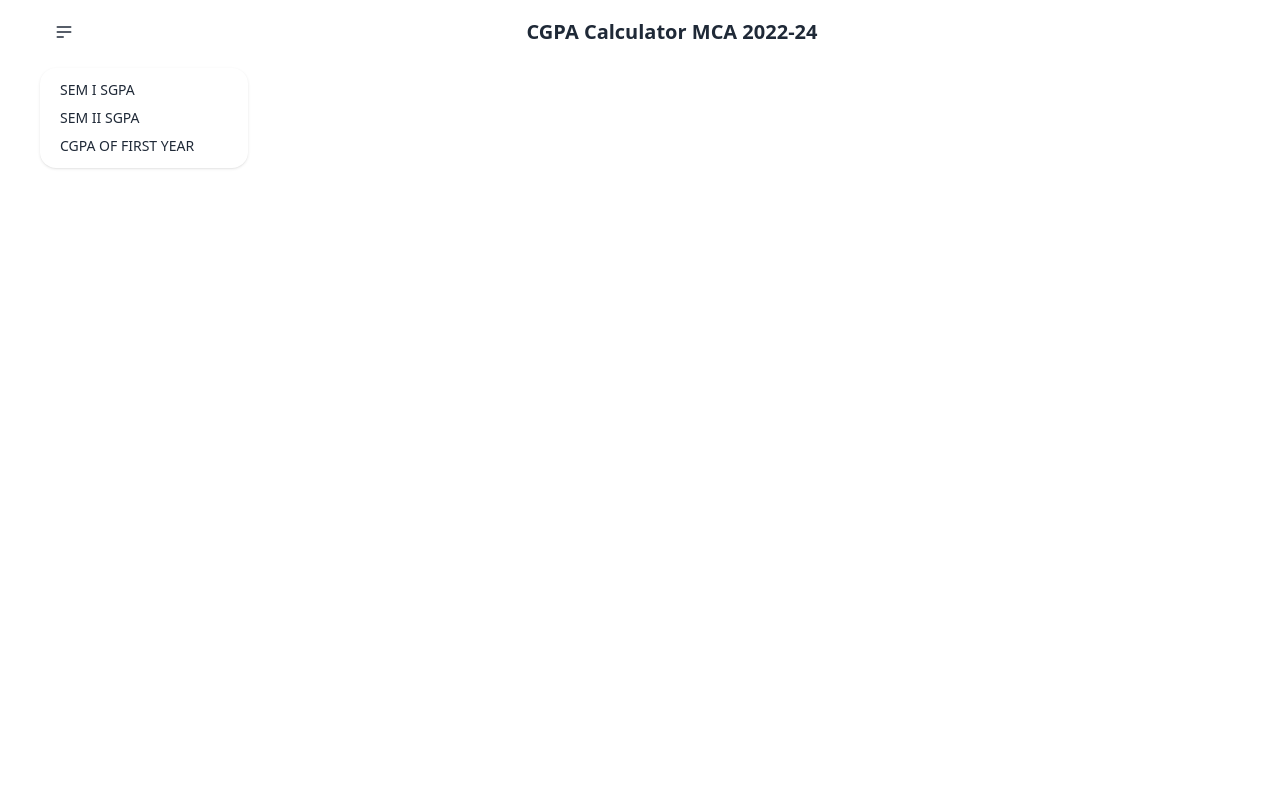
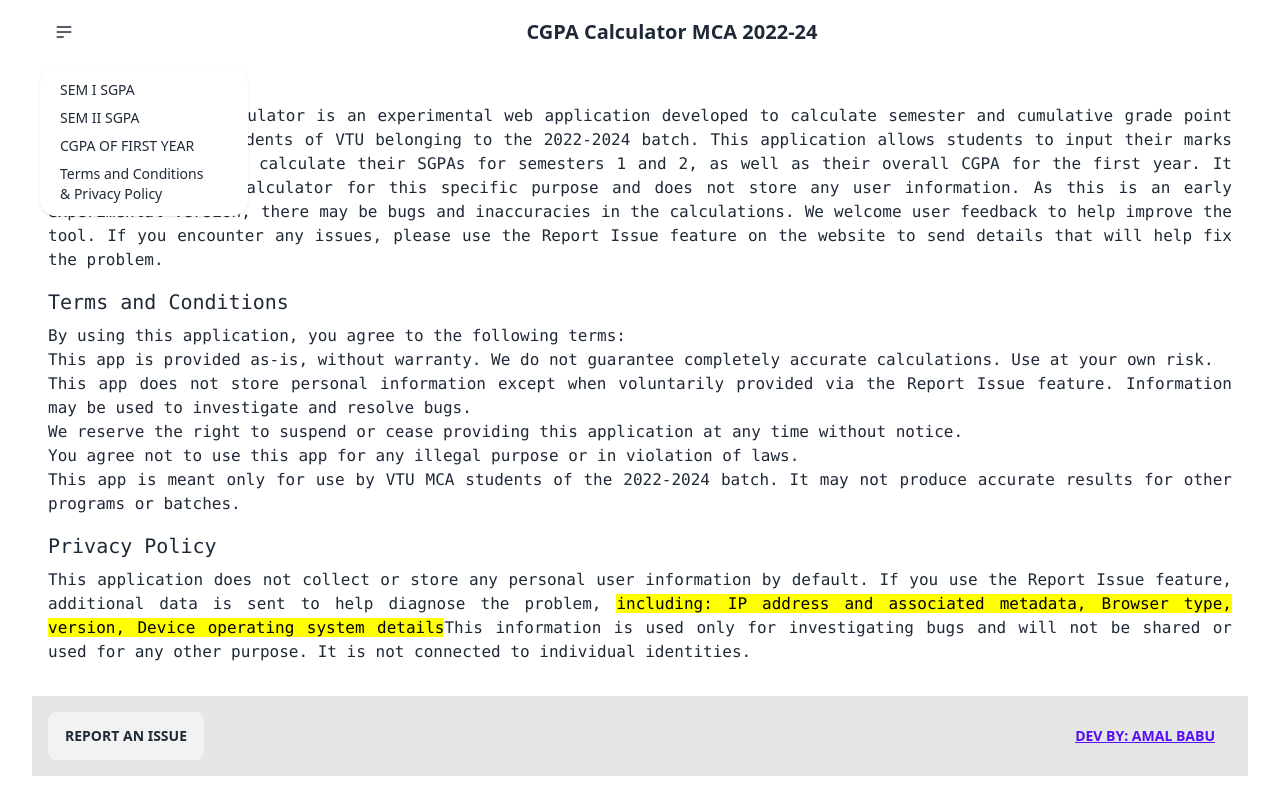
Before and after one commit to amal-babu-git/cgpa-mca-vtu-2022-24, a React (Vite) app: page /privacy-policy in a window 1280 px wide. Both pictures are taken after a click on the label 64 px from the left and 32 px from the top of the page. Built offline with nearby package versions, Linux system fonts and the light colour scheme.

Commit message:
privacy policy and report ui

```diff
--- a/index.html
+++ b/index.html
@@ -4,7 +4,7 @@
     <meta charset="UTF-8" />
     <link rel="icon" type="image/svg+xml" href="/vite.svg" />
     <meta name="viewport" content="width=device-width, initial-scale=1.0" />
-    <title>Vite + React</title>
+    <title>CGPA VTU MCA 2022-24 Calculator</title>
   </head>
   <body>
     <div id="root"></div>
--- a/package.json
+++ b/package.json
@@ -1,5 +1,5 @@
 {
-  "name": "sgpa-cgpa-calculator",
+  "name": "sgpa-cgpa-calculator-vtu-mca-2022-24",
   "private": true,
   "version": "0.0.0",
   "type": "module",
--- a/src/App.jsx
+++ b/src/App.jsx
@@ -5,24 +5,12 @@
 import SemOneSGPACard from "./components/SGPA/SemOneSGPACard";
 import SemTwoSGPACard from "./components/SGPA/SemTwoSGPACard";
 import FirstYearCGPA from "./components/CGPA/FirstYearCGPA";
+import Footer from "./components/footer/Footer";
+import PrivacyP from "./components/privacy/PrivacyP";
 
 function App() {
 
-	const ShowMyProfile = () => {
-		return (
-			<>
-				<div className="text-end">
-					<a
-						className="btn btn-link"
-						href="http://www.github.com/amal-babu-git"
-						// target="_blank"
-					>
-						Dev By: AMAL BABU
-					</a>
-				</div>
-			</>
-		);
-	};
+
 
 	return (
 		<>
@@ -45,8 +33,13 @@
 						path="cgpa-year-one"
 						element={<FirstYearCGPA />}
 					/>
+					<Route
+						path="privacy-policy"
+						element={<PrivacyP />}
+					/>
+
 				</Routes>
-				<ShowMyProfile />
+				<Footer/>
 			</BrowserRouter>
 		</>
 	);
--- /dev/null
+++ b/src/components/footer/Footer.jsx
@@ -0,0 +1,19 @@
+import DeveloperProfile from "../utilities/DeveloperProfile";
+import ReportIssueModal from "../utilities/ReportIssueModal";
+
+const Footer = () => {
+  return (
+		<>
+			<footer className="footer items-center p-4 bg-base-300 text-neutral-content mt-4">
+				<aside className="items-center grid-flow-col">
+					<ReportIssueModal/>
+				</aside>
+				<nav className="grid-flow-col gap-4 md:place-self-center md:justify-self-end">
+					<DeveloperProfile/>
+				</nav>
+			</footer>
+		</>
+	);
+}
+
+export default Footer
--- a/src/components/header/Navbar.jsx
+++ b/src/components/header/Navbar.jsx
@@ -14,6 +14,9 @@
 	// on click to calculate first year CGPA
 	const onClickFirstYearCGPA = () => {
 		navigate("/cgpa-year-one");
+	};
+	const onClickPrivacyPolicy = () => {
+		navigate("/privacy-policy");
 	};
 
 	return (
@@ -52,6 +55,9 @@
 							</li>
 							<li>
 								<a onClick={onClickFirstYearCGPA}>CGPA OF FIRST YEAR</a>
+							</li>
+							<li>
+								<a onClick={onClickPrivacyPolicy}>Terms and Conditions & Privacy Policy</a>
 							</li>
 						</ul>
 					</div>
--- /dev/null
+++ b/src/components/privacy/PrivacyP.jsx
@@ -0,0 +1,75 @@
+
+const PrivacyP = () => {
+  return (
+		<div className="mt-4 font-mono text-justify">
+			<div className="container mx-auto p-4">
+				{/* About */}
+				<h1 className="text-2xl font-medium">About</h1>
+
+				<p className="mt-2 text-gray-800">
+					The SGPA & CGPA Calculator is an experimental web application
+					developed to calculate semester and cumulative grade point averages
+					for MCA students of VTU belonging to the 2022-2024 batch. This
+					application allows students to input their marks for each subject and
+					calculate their SGPAs for semesters 1 and 2, as well as their overall
+					CGPA for the first year. It acts as an online calculator for this
+					specific purpose and does not store any user information. As this is
+					an early experimental version, there may be bugs and inaccuracies in
+					the calculations. We welcome user feedback to help improve the tool.
+					If you encounter any issues, please use the Report Issue feature on
+					the website to send details that will help fix the problem.
+				</p>
+
+				{/* Terms */}
+				<h2 className="mt-4 text-xl font-medium">Terms and Conditions</h2>
+
+				<p className="mt-2 text-gray-800">
+					By using this application, you agree to the following terms:
+				</p>
+
+				<ul>
+					<li>
+						This app is provided as-is, without warranty. We do not guarantee
+						completely accurate calculations. Use at your own risk.
+					</li>
+					<li>
+						This app does not store personal information except when voluntarily
+						provided via the Report Issue feature. Information may be used to
+						investigate and resolve bugs.
+					</li>
+					<li>
+						We reserve the right to suspend or cease providing this application
+						at any time without notice.
+					</li>
+					<li>
+						You agree not to use this app for any illegal purpose or in
+						violation of laws.
+					</li>
+					<li>
+						This app is meant only for use by VTU MCA students of the 2022-2024
+						batch. It may not produce accurate results for other programs or
+						batches.
+					</li>
+				</ul>
+
+				{/* Privacy */}
+				<h2 className="mt-4 text-xl font-medium">Privacy Policy</h2>
+
+				<p className="mt-2 text-gray-800">
+					This application does not collect or store any personal user
+					information by default. If you use the Report Issue feature,
+					additional data is sent to help diagnose the problem,{" "}
+					<mark>
+						including: IP address and associated metadata, Browser type,
+						version, Device operating system details
+					</mark>
+					This information is used only for investigating bugs and will not be
+					shared or used for any other purpose. It is not connected to
+					individual identities.
+				</p>
+			</div>
+		</div>
+	);
+}
+
+export default PrivacyP
--- /dev/null
+++ b/src/components/utilities/DeveloperProfile.jsx
@@ -0,0 +1,18 @@
+
+const DeveloperProfile = () => {
+ return (
+		<>
+			<div className="text-end">
+				<a
+					className="btn btn-link"
+					href="http://www.github.com/amal-babu-git"
+					// target="_blank"
+				>
+					Dev By: AMAL BABU
+				</a>
+			</div>
+		</>
+ );
+}
+
+export default DeveloperProfile
--- /dev/null
+++ b/src/components/utilities/ReportIssueModal.jsx
@@ -0,0 +1,48 @@
+const ReportIssueModal = () => {
+	return (
+		<>
+			<button
+				className="btn"
+				onClick={() => document.getElementById("my_modal_5").showModal()}
+			>
+				Report an Issue
+			</button>
+
+			<dialog
+				id="my_modal_5"
+				className="modal modal-bottom sm:modal-middle"
+			>
+				<div className="modal-box">
+					<div className="form-control p-2 mt-2">
+						<h3 className="text-black text-lg font-semibold ">Report an issue</h3>
+						<p className="font-mono mb-1 mt-1 ms-1">
+							Please note: Submitting the problem will also collect metadata
+							outlined in our Privacy Policy, such as marks and additional
+							information
+						</p>
+						<input
+							type="text"
+							placeholder="Enter problem"
+							className="input input-bordered form-control text-black"
+							id="msg"
+							name="msg"
+						/>
+						<input
+							type="submit"
+							className="btn btn-neutral w-full mt-2"
+							value="Submit"
+						/>
+					</div>
+					<div className="modal-action">
+						<form method="dialog">
+							{/* if there is a button in form, it will close the modal */}
+							<button className="btn">close</button>
+						</form>
+					</div>
+				</div>
+			</dialog>
+		</>
+	);
+};
+
+export default ReportIssueModal;
```
